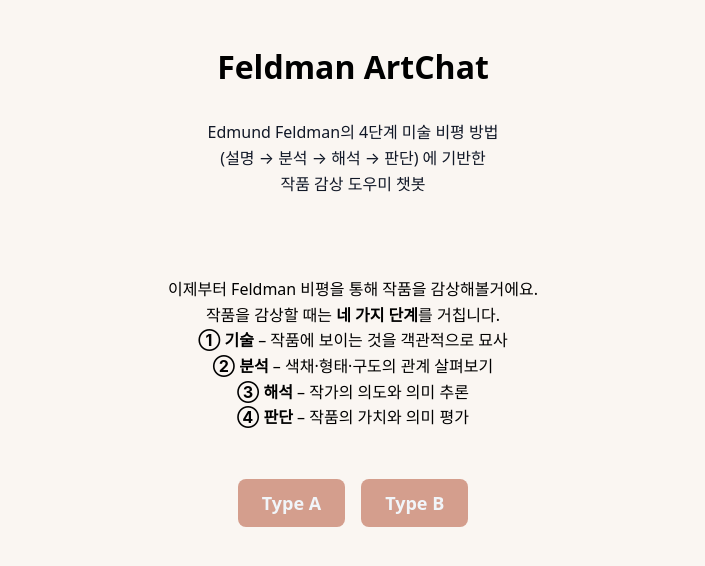
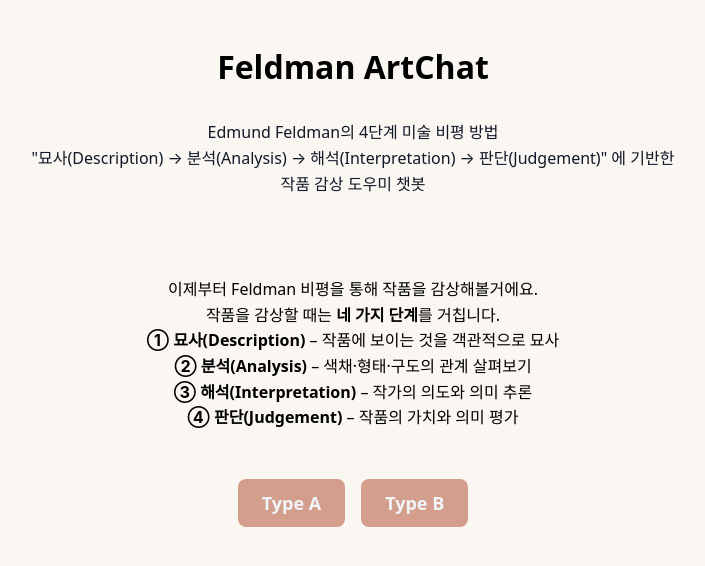
Before and after one commit to Sunnnyyy16/feldman_artchat, a Next.js app: page / in a window 1280 px wide. Shown: the top 566 px of the page, without its empty margins (287-992 px from the left). Built offline with nearby package versions, Linux system fonts and the light colour scheme.

Commit message:
RAG 데이터 추가, 마이너 이슈 수정

```diff
--- a/app/chatbot/b/page.js
+++ b/app/chatbot/b/page.js
@@ -9,7 +9,7 @@ export default function ChatbotB() {
       role: 'assistant',
       type: 'text',
       content:
-        '안녕하세요! 펠드만 비평(설명→분석→해석→판단)으로 감상을 도와드릴게요. 작품을 한 문장으로 묘사해 주시겠어요?',
+        "안녕하세요! 펠드만 비평(묘사→분석→해석→판단)으로 작품 감상을 도와드릴게요. 궁금한 게 있다면 언제든지 질문주세요! 가장 먼저 1단계(Description) 진행해볼게요. 연구원에게 안내받은 작품을 한 문장으로 묘사해 주시겠어요?"
     },
   ]);
   const [input, setInput] = useState('');
@@ -133,7 +133,7 @@ export default function ChatbotB() {
 
   return (
     <main className={styles.chat} style={{ position: 'relative' }}>
-      <h1 className={styles.title}>B타입 챗봇</h1>
+      <h1 className={styles.title}>Type B Chatbot</h1>
       <button onClick={handleSave} className={styles.saveBtnFixed}>
         채팅 기록 저장
       </button>
--- a/app/page.js
+++ b/app/page.js
@@ -8,7 +8,7 @@ export default function Home() {
       <h1 className={styles.title}>Feldman ArtChat</h1>
       <p className={styles.description}>
         Edmund Feldman의 4단계 미술 비평 방법
-        <br /> (설명 → 분석 → 해석 → 판단) 에 기반한
+        <br /> &quot;묘사(Description) → 분석(Analysis) → 해석(Interpretation) → 판단(Judgement)&quot; 에 기반한
         <br /> 작품 감상 도우미 챗봇
       </p>
 
@@ -17,10 +17,10 @@ export default function Home() {
         <p style={{ lineHeight: "1.6" }}>
           이제부터 Feldman 비평을 통해 작품을 감상해볼거에요. <br />
           작품을 감상할 때는 <strong>네 가지 단계</strong>를 거칩니다.<br />
-          <strong>① 기술</strong> – 작품에 보이는 것을 객관적으로 묘사<br />
-          <strong>② 분석</strong> – 색채·형태·구도의 관계 살펴보기<br />
-          <strong>③ 해석</strong> – 작가의 의도와 의미 추론<br />
-          <strong>④ 판단</strong> – 작품의 가치와 의미 평가
+          <strong>① 묘사(Description)</strong> – 작품에 보이는 것을 객관적으로 묘사<br />
+          <strong>② 분석(Analysis)</strong> – 색채·형태·구도의 관계 살펴보기<br />
+          <strong>③ 해석(Interpretation)</strong> – 작가의 의도와 의미 추론<br />
+          <strong>④ 판단(Judgement)</strong> – 작품의 가치와 의미 평가
         </p>
       </section>
 
```
Also changed, not shown: app/chatbot/a/page.js (+6 -6 lines), 1 other file (tests, documents, lock files or other folders).
